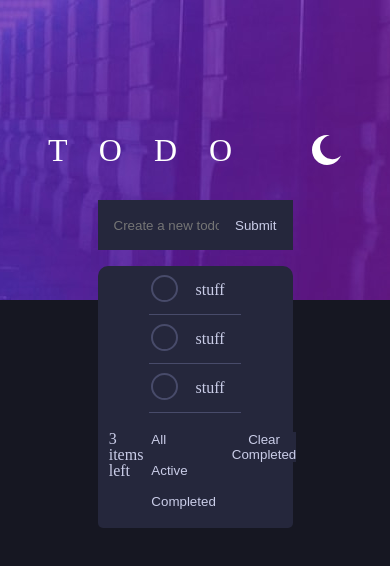
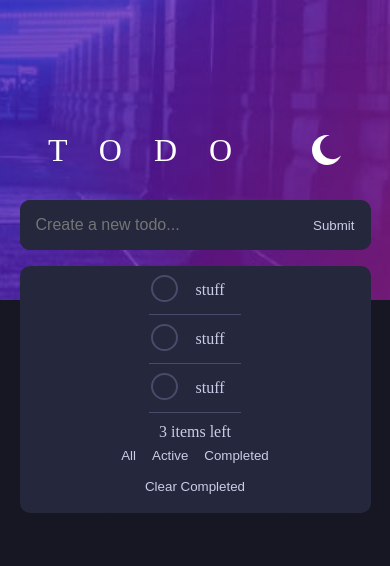
Before and after one commit to collerhatguy/todo-angular, an Angular app: page / in a window 390 px wide. Shown: the top 566 px of the page. Built offline with nearby package versions, Linux system fonts and the light colour scheme.

Commit message:
responsiveness added

```diff
--- a/src/app/components/form/form.component.scss
+++ b/src/app/components/form/form.component.scss
@@ -20,18 +20,29 @@ form {
     justify-content: start;
     align-items: center;
     height: 50px;
+    border-radius: 10px;
 }
 button {
     @include themeCombined();
+    width: min-content;
     cursor: pointer;
     border: none;
-    margin: 1rem;
+    padding: 1rem;
+    border-radius: 10px;
 }
-input[type="text"] {
+input {
     @include themeCombined();
+    font-size: 1rem;
     padding-left: 1rem;
     border: none;
     outline: none;
     height: 100%;
     width: 100%;
+    border-radius: 10px;
 }
+
+@media(max-width: 750px) {
+    form {
+        width: 90%;
+    }
+}
--- a/src/app/components/header/header.component.scss
+++ b/src/app/components/header/header.component.scss
@@ -30,3 +30,11 @@ header {
 #dark-btn[data-dark="false"] {
     background-image: url(../../../images/icon-sun.svg);
 }
+@media(max-width: 500px) {
+    header {
+        background-image: url(../../../images/bg-mobile-dark.jpg);
+        &[data-dark="false"] {
+            background-image: url(../../../images/bg-mobile-light.jpg);
+        }
+    }
+}
--- a/src/app/components/todo-list-ux/todo-list-ux.component.html
+++ b/src/app/components/todo-list-ux/todo-list-ux.component.html
@@ -1,10 +1,11 @@
 <div
 [attr.data-dark]="dark"
 class="todo-ux">
-    <span
+    <div
+    class="todo-count"
     [attr.data-dark]="dark">
        {{length}} item{{length > 1 ? "s" : ""}} left
-    </span>
+    </div>
     <div
     [attr.data-dark]="dark"
     class="todo-filter">
--- a/src/app/components/todo-list-ux/todo-list-ux.component.scss
+++ b/src/app/components/todo-list-ux/todo-list-ux.component.scss
@@ -43,3 +43,9 @@ button {
 .clear-btn {
     @include clickable()
 }
+@media(max-width: 420px) {
+    .todo-ux {
+        flex-direction: column;
+        align-items: center;
+    }
+}
--- a/src/app/components/todo-list/todo-list.component.scss
+++ b/src/app/components/todo-list/todo-list.component.scss
@@ -19,3 +19,8 @@ ul {
         @include coloringLight();
     }
 }
+@media(max-width: 750px) {
+    ul {
+        width: 90%;
+    }
+}
--- a/src/app/components/todo/todo.component.scss
+++ b/src/app/components/todo/todo.component.scss
@@ -13,6 +13,28 @@
     }
 }
 
+.todo {
+    @include themeCombined();
+    display: flex;
+    justify-content: space-between;
+    align-items: center;
+    width: 100%;
+    border-bottom: 1px solid hsl(235, 19%, 35%);
+
+}
+li {
+    @include themeCombined();
+    list-style: none;
+    outline: none;
+    padding-left: 30px;
+    padding: 1rem;
+    display: inline-block;
+    &.completed {
+        text-decoration: line-through;
+        color: hsl(235, 19%, 35%);
+    }
+
+}
 .completed-container {
     $size: 30px;
     width: $size;
@@ -41,25 +63,3 @@
         }
     }
 }
-.todo {
-    @include themeCombined();
-    display: flex;
-    justify-content: space-evenly;
-    align-items: center;
-    width: 100%;
-    border-bottom: 1px solid hsl(235, 19%, 35%);
-
-}
-li {
-    @include themeCombined();
-    list-style: none;
-    outline: none;
-    padding-left: 30px;
-    padding: 1rem;
-    display: inline-block;
-    &.completed {
-        text-decoration: line-through;
-        color: hsl(235, 19%, 35%);
-    }
-
-}
```
